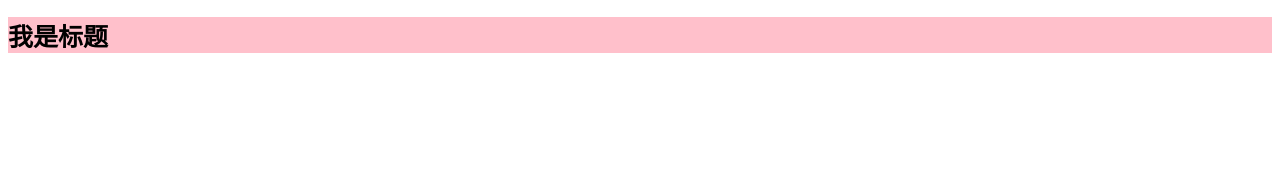
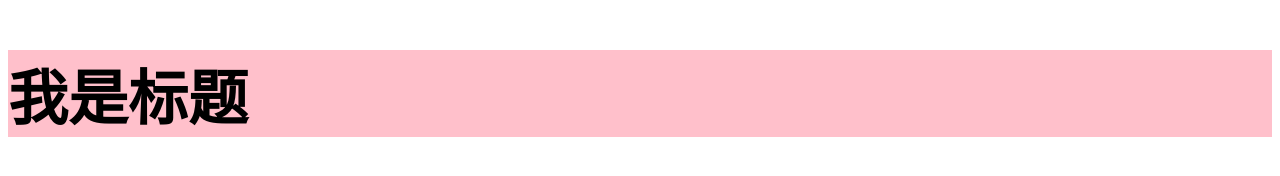
Before and after one commit to j1ane/project_01, a plain HTML site: page index.html in a window 1280 px wide. Drawn offline with Linux system fonts and the light colour scheme.

Commit message:
已做修改

```diff
--- a/index.html
+++ b/index.html
@@ -6,13 +6,13 @@
     <meta name="viewport" content="width=device-width, initial-scale=1.0">
     <title>Document</title>
     <style>
-        h1{
-            font-size: 25px;
+        h2{
+            font-size: 60px;
             background-color: pink;
         }
     </style>
 </head>
 <body>
-    <h1>我是标题</h1>
+    <h2>我是标题</h2>
 </body>
 </html>
```
